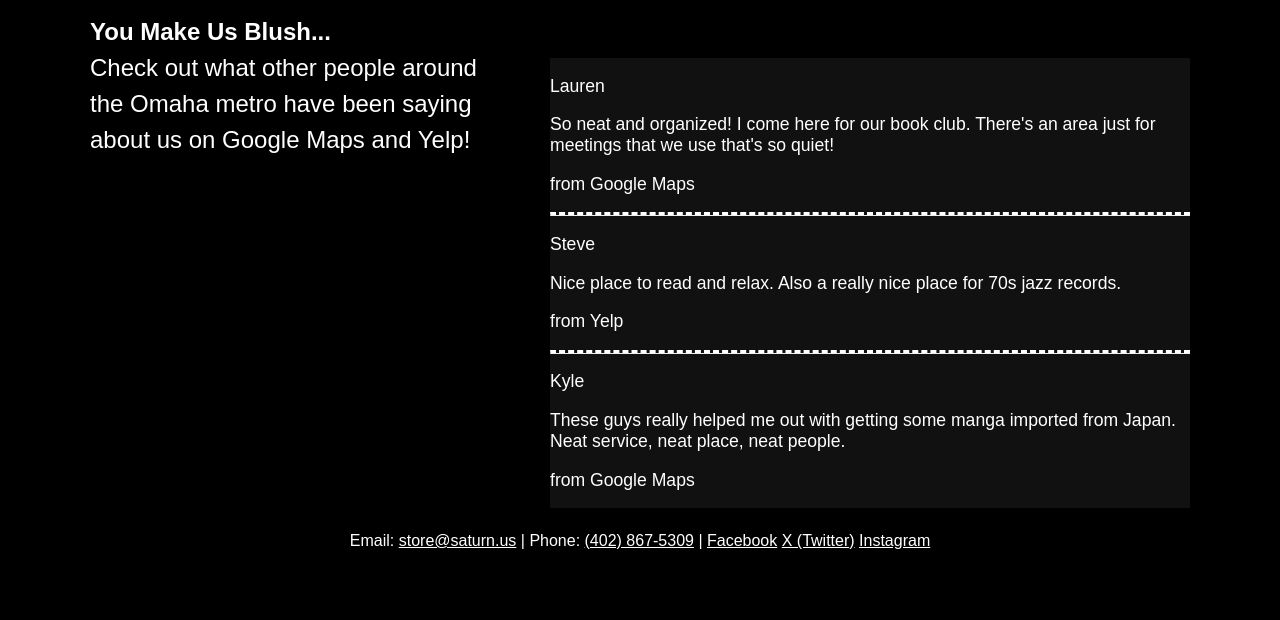
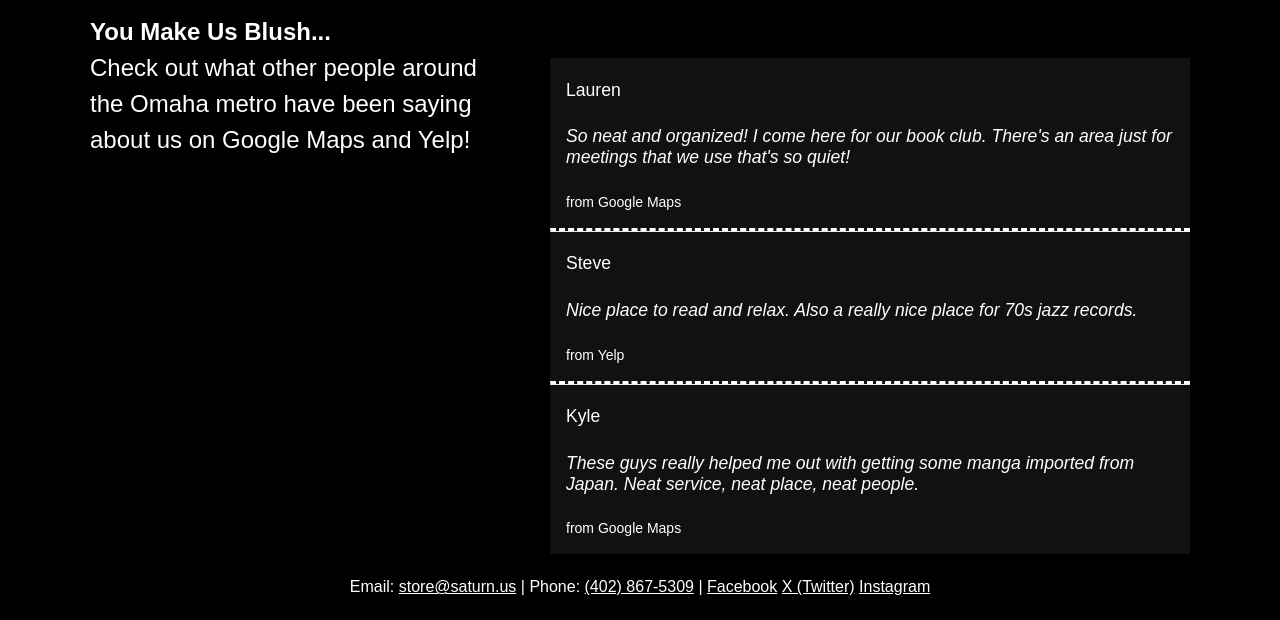
Before and after one commit to DanielOldham53567/CMIS400FinalProject, a plain HTML site: page reviews.html in a window 1280 px wide. Shown: the part 231-851 px from the top of the page. Before the commit the page ends 805 px from the top, so only its background shows below. Drawn offline with Linux system fonts and the light colour scheme.

Commit message:
Update reviews.html

```diff
--- a/reviews.html
+++ b/reviews.html
@@ -31,18 +31,18 @@ fictional.
   <article>
      <h1>You Make Us Blush...</h1>
      <h2>Check out what other people around the Omaha metro have been saying about us on Google Maps and Yelp!</h2>
-	 		<div id="review">
-				<p id="name">Lauren</p>
-				<p id="text">So neat and organized! I come here for our book club. There's an area just for meetings that we use that's so quiet!</p>
-				<p id="source">from Google Maps</p>
+	 		<div class="review">
+				<p class="name">Lauren</p>
+				<p class="text">So neat and organized! I come here for our book club. There's an area just for meetings that we use that's so quiet!</p>
+				<p class="source">from Google Maps</p>
 			<hr class="line">
-				<p id="name">Steve</p>
-				<p id="text">Nice place to read and relax. Also a really nice place for 70s jazz records.</p>
-				<p id="source">from Yelp</p>
+				<p class="name">Steve</p>
+				<p class="text">Nice place to read and relax. Also a really nice place for 70s jazz records.</p>
+				<p class="source">from Yelp</p>
 			<hr class="line">
-				<p id="name">Kyle</p>
-				<p id="text">These guys really helped me out with getting some manga imported from Japan. Neat service, neat place, neat people.</p>
-				<p id="source">from Google Maps</p>
+				<p class="name">Kyle</p>
+				<p class="text">These guys really helped me out with getting some manga imported from Japan. Neat service, neat place, neat people.</p>
+				<p class="source">from Google Maps</p>
 			</div>
 </article>
   <footer>
@@ -50,4 +50,5 @@ fictional.
    </footer>
 </body>
 
+
 </html>
```
